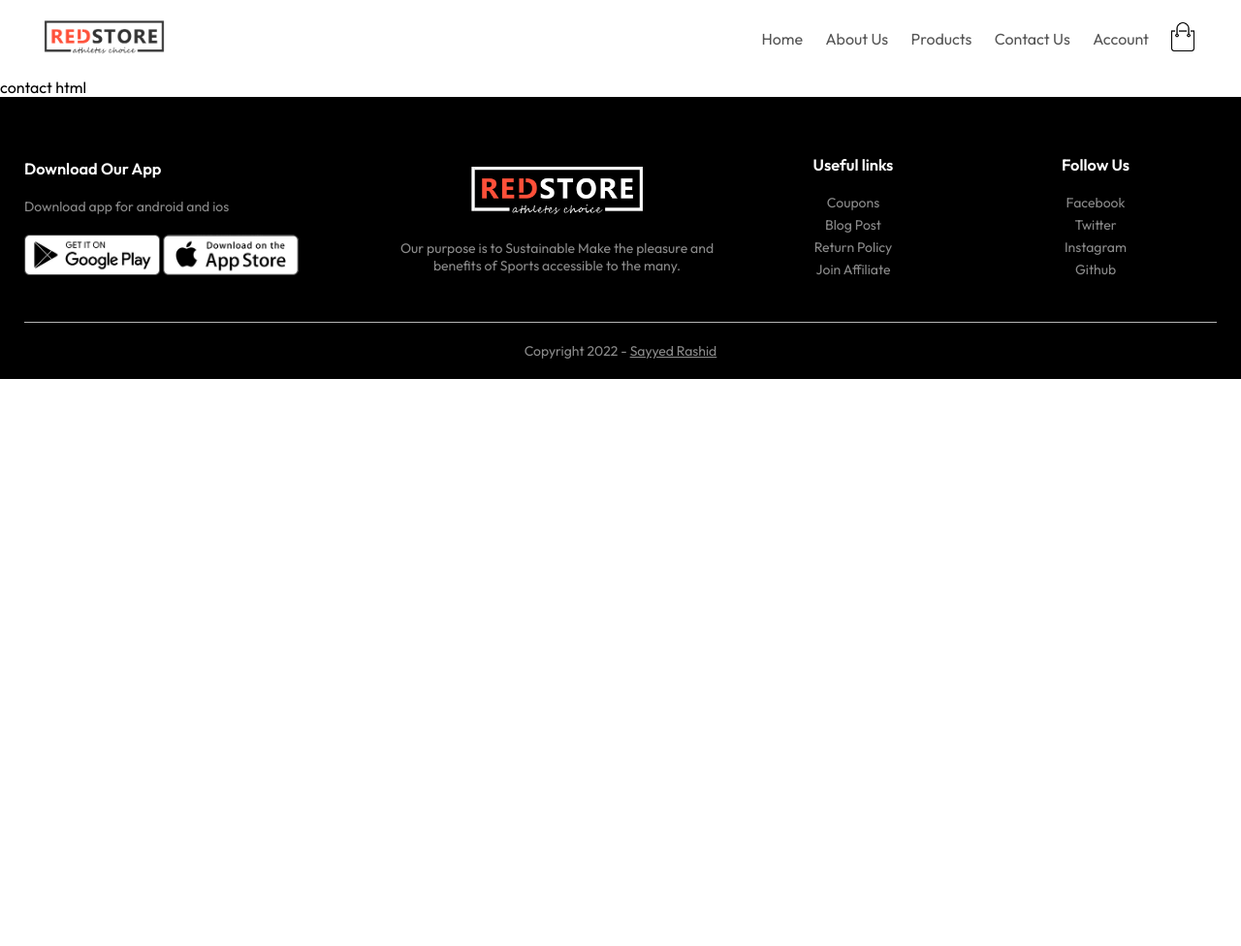
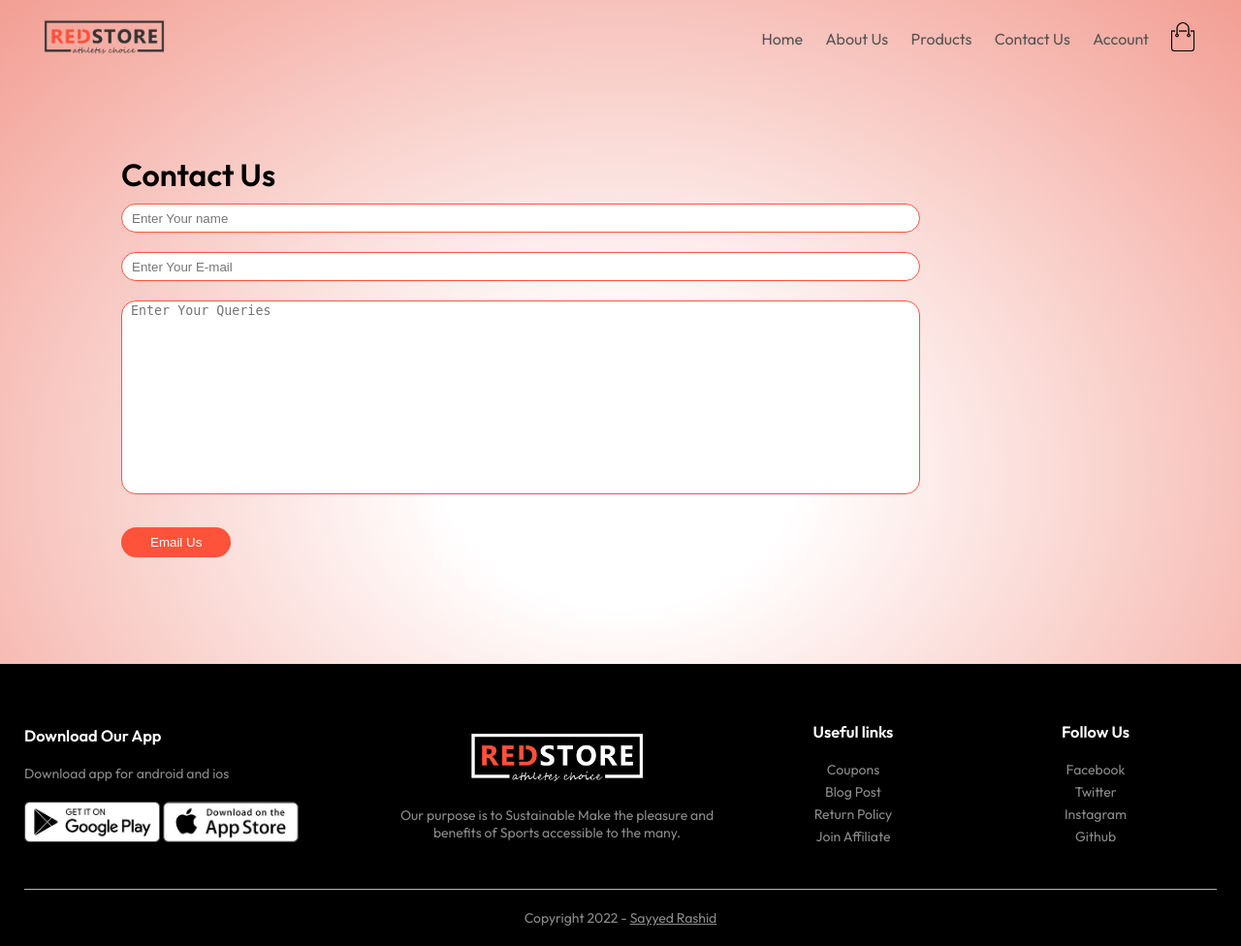
Before and after one commit to rashidsayyed/E-commerce-Backup, a PHP site: page /contact.html in a window 1280 px wide. Shown: the whole page at 97% size. Before the commit the page ends 391 px from the top, so only its background shows below. Run offline with PHP 8.4, Linux system fonts and the light colour scheme.

Commit message:
added form in contact.html

```diff
--- a/app.js
+++ b/app.js
@@ -8,7 +8,7 @@ const account = fs.readFileSync('./account.html')
 const cart = fs.readFileSync('./cart.html')
 const product = fs.readFileSync('./product.html')
 const productdetails = fs.readFileSync('./productdetails.html')
-
+const style = fs.readFileSync('./styles.css')
 const server = http.createServer((req, res) => {
     try {
         if (req.url == '/') {
@@ -34,6 +34,6 @@ const server = http.createServer((req, res) => {
         console.log(error)
     }
 })
-server.listen(5000, () => {
-    console.log("Server Running on port 5000")
+server.listen(5500, () => {
+    console.log("Server Running on port 5500")
 })
--- a/contact.html
+++ b/contact.html
@@ -13,9 +13,9 @@
     <!-- <link rel="stylesheet" href="path/to/font-awesome/css/font-awesome.min.css"> -->
 </head>
 
-<body>
+<body style="  background: radial-gradient(#fff 20px 20%, #f29e93);">
 
-    <div class="container">
+    <div class="container  contact-page">
         <div class="navbar">
             <div class="logo">
                 <img src="./images/logo.png" alt="logo.png" width="125px" />
@@ -35,7 +35,18 @@
             <img src="./images/menu.png" alt="menu" class="menu-icon" onclick="menutoggle()">
         </div>
     </div>
-contact html
+
+<div class="small-container  contact-page-main">
+    <div class="contact-form-container">
+        <h1>Contact Us</h1>
+        <form id="contact-form">
+            <input type="text" placeholder="Enter Your name" class="f-in">
+            <input type="text" placeholder="Enter Your E-mail" class="f-in">
+            <textarea id="t-area" placeholder="Enter Your Queries"  class="f-in"></textarea>
+            <button type="submit" class="cbtn">Email Us</button>
+        </form>
+    </div>
+</div>
 
     </div>
     <div class="footer">
--- a/styles.css
+++ b/styles.css
@@ -552,12 +552,53 @@ form a{
     transform:translate(100px) ;
     transition: transform 1s;
 }
-
-
-
-
-
-
+.contact-form-container{
+    display: block;
+    margin: 80px auto;
+    width: auto;
+    height: auto;
+    justify-content: center;
+    /* border: 2px solid #ff523b; */
+}
+#contact-form{
+    width: 80%;
+    flex-basis: 50%;
+}
+.contact-page{
+    max-width: 2080px;
+}
+textarea {
+    margin-top: 10px;
+    resize: none;
+    resize: none;
+    width: 100%;
+    border: 1px solid #dac6c6;
+    height: 200px;
+    padding: 2px 0px 0px 9px;
+    font-style: inherit;
+}
+.f-in{
+    border-radius: 15px;
+    border: 1px solid #ff523b;
+    font-style: sans-serif;
+}
+.f-in:focus{
+    outline: none;
+}
+.cbtn{
+    text-decoration: none;
+    display: inline-block;
+    background-color: #ff523b;
+    color: #fff;
+    padding: 8px 30px;
+    margin: 30px 0;
+    border-radius: 30px;
+    border: none;
+    transition: background 0.5s;
+}
+.cbtn:hover{
+    background: #461009;
+}
 @media only screen and (max-width: 800px) {
     nav ul {
         position: absolute;
```
